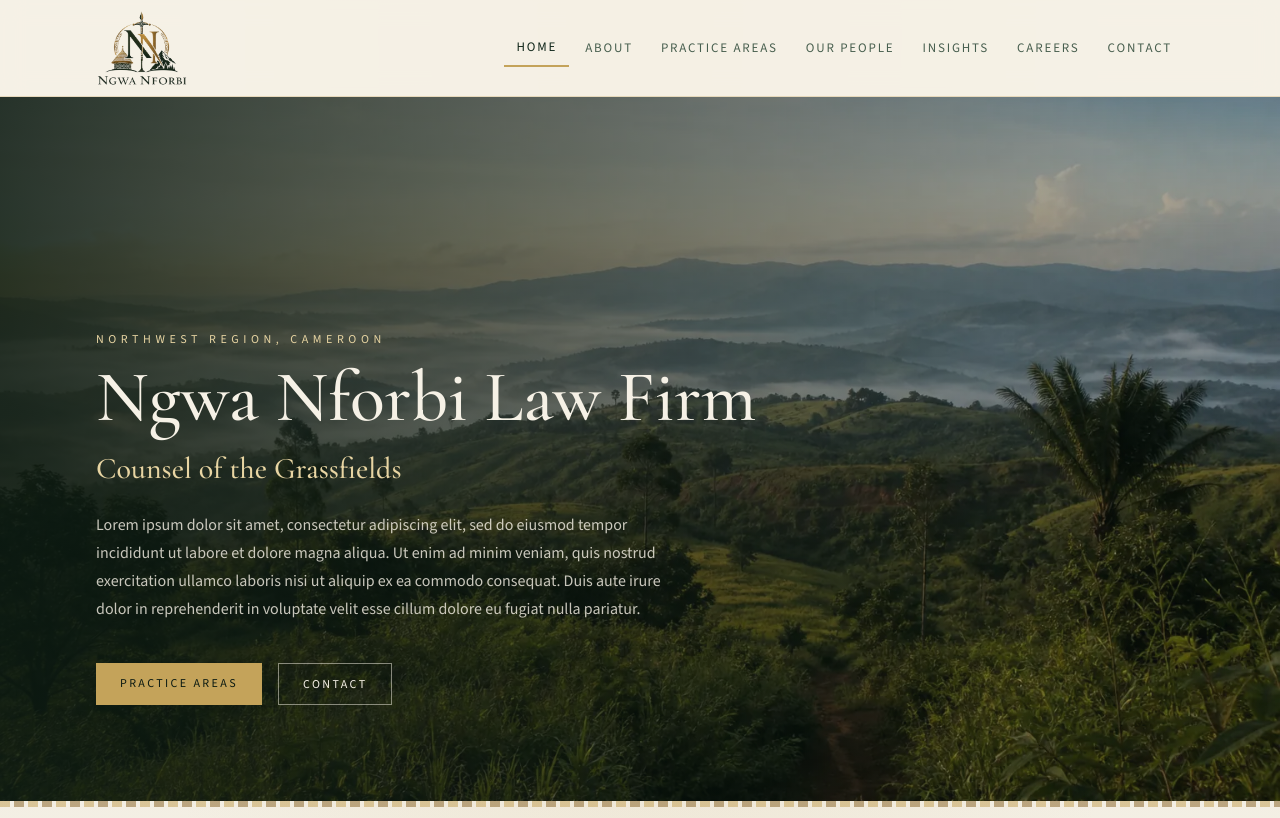
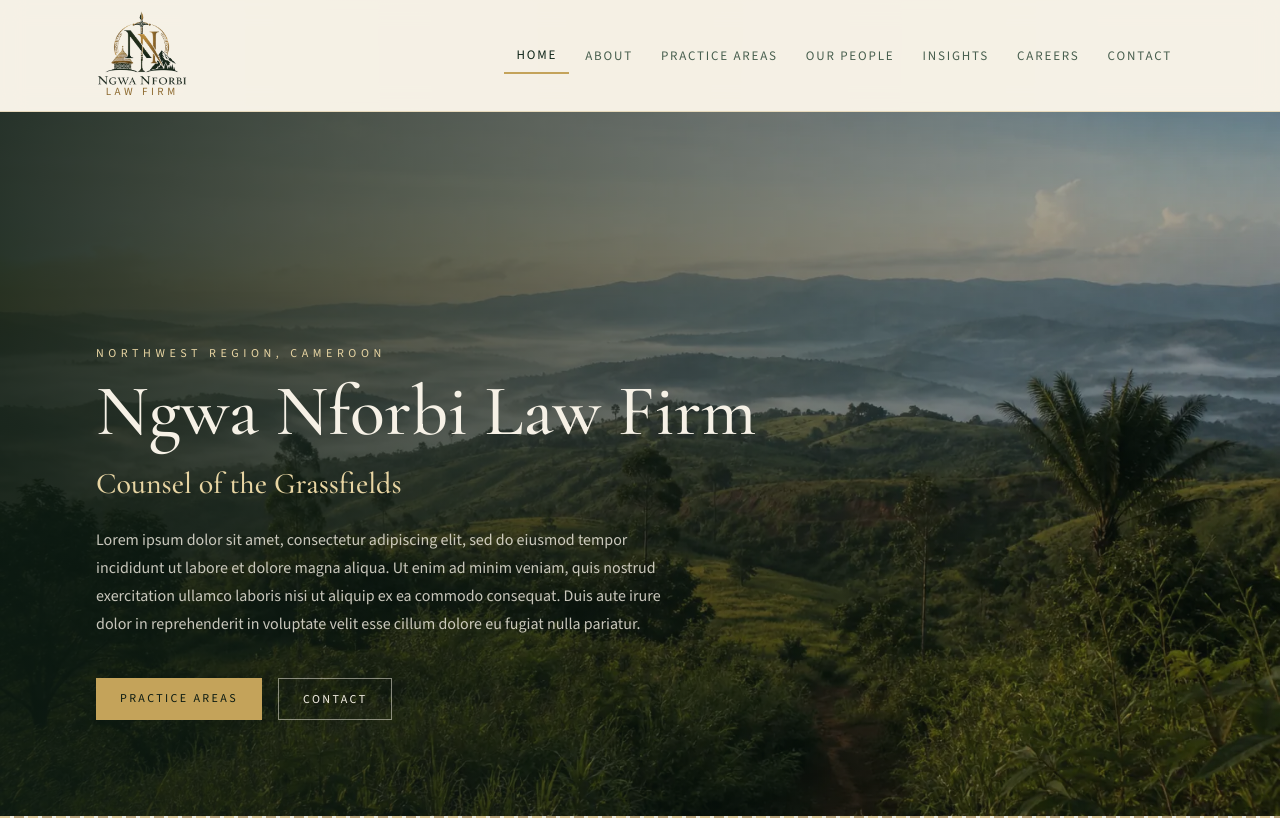
Before and after one commit to newanforbi/ngwa-nforbi-law-firm, a Next.js app: page / in a window 1280 px wide. Shown: the top 818 px of the page. Built offline with nearby package versions, Linux system fonts and the light colour scheme.

Commit message:
Restore Law Firm under the header lockup
Place the subtitle centered beneath the lockup so it sits under NGWA NFORBI.

```diff
--- a/components/SiteHeader.tsx
+++ b/components/SiteHeader.tsx
@@ -18,7 +18,11 @@ export function SiteHeader() {
   return (
     <header className="sticky top-0 z-50 border-b border-gold/30 bg-cream/90 backdrop-blur-md">
       <div className="mx-auto flex max-w-6xl items-center justify-between gap-4 px-5 py-2.5 md:px-8">
-        <Link href="/" className="shrink-0" onClick={() => setOpen(false)}>
+        <Link
+          href="/"
+          className="flex shrink-0 flex-col items-center"
+          onClick={() => setOpen(false)}
+        >
           <Image
             src="/brand/lockup-header.webp"
             alt={firm.legalName}
@@ -27,6 +31,9 @@ export function SiteHeader() {
             className="h-16 w-auto md:h-[4.75rem]"
             priority
           />
+          <span className="-mt-0.5 text-[10px] tracking-[0.32em] text-gold-deep uppercase md:text-[11px]">
+            Law Firm
+          </span>
         </Link>
 
         <nav className="hidden items-center gap-1 lg:flex" aria-label="Primary">
```
